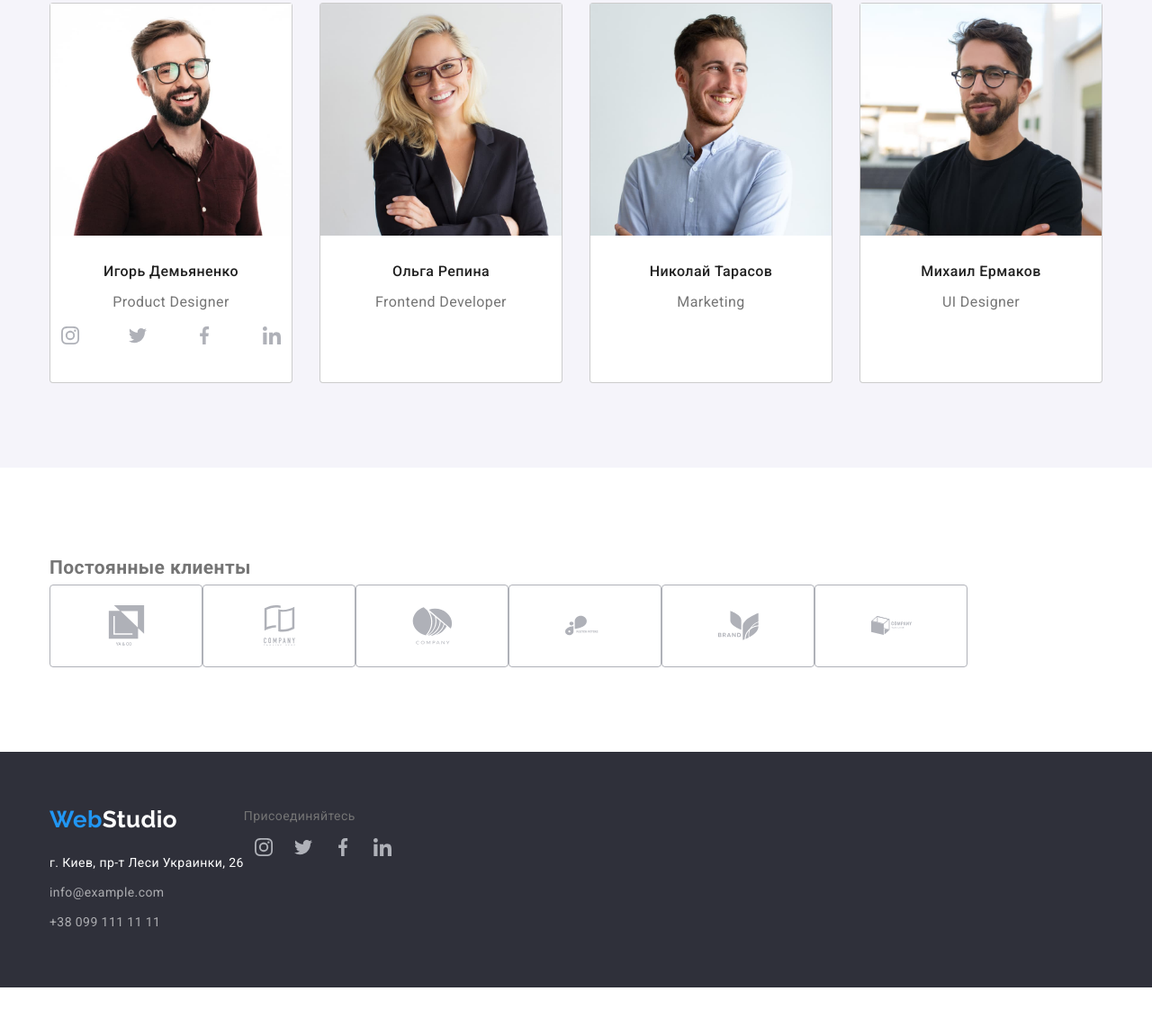
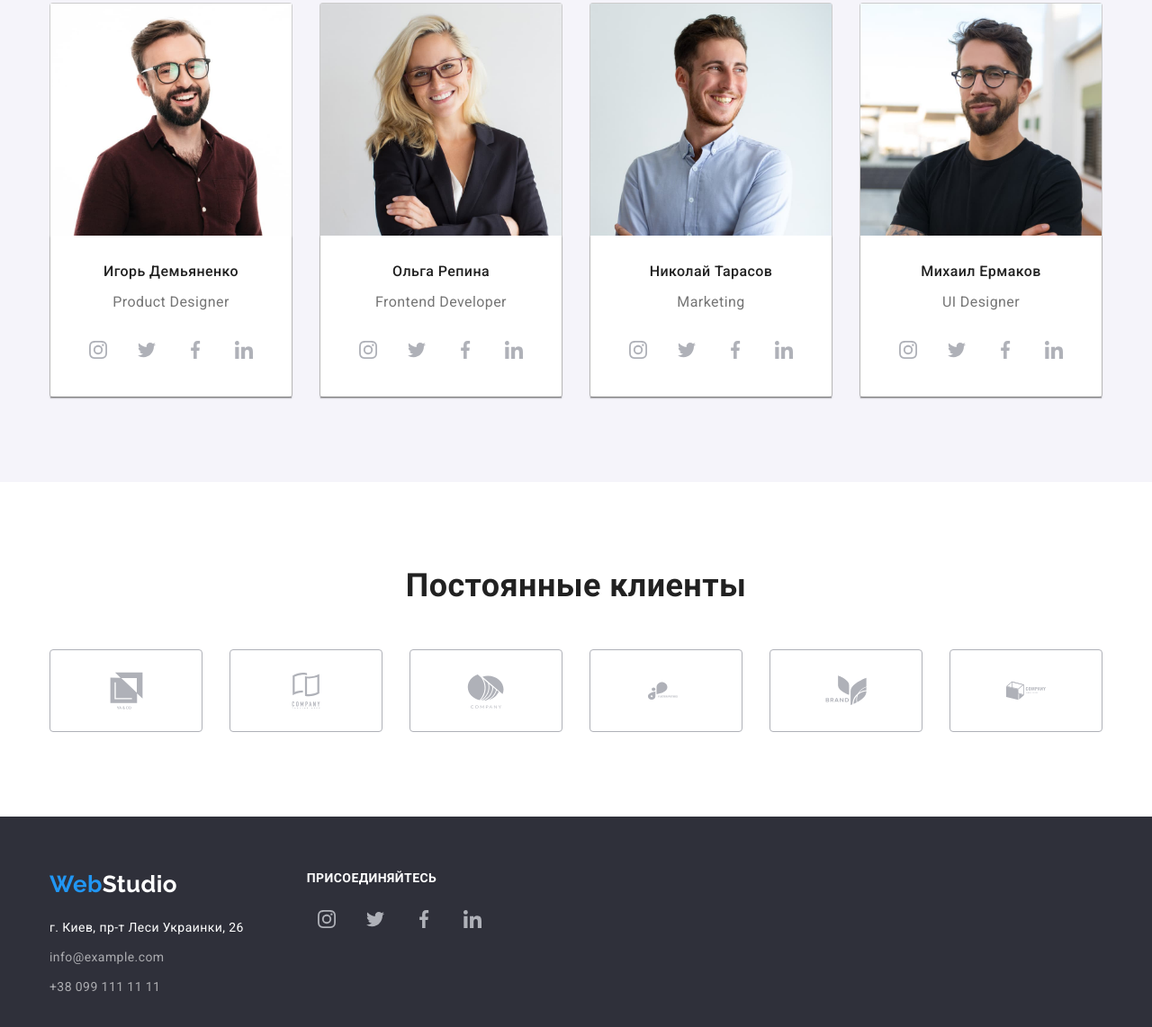
Before and after one commit to VadymDenysiuk/goit-markup-hw-04, a plain HTML site: page index.html in a window 1280 px wide. Shown: the part 1785-2927 px from the top of the page at 90% size. Before the commit the page ends 2883 px from the top, so only its background shows below. Drawn offline with nearby package versions, Linux system fonts and the light colour scheme.

Commit message:
Добавляет размеры иконок и позиционирует

```diff
--- a/css/style.css
+++ b/css/style.css
@@ -8,6 +8,7 @@
   --footer-text-color: rgba(255, 255, 255, 0.6);
   --team-line-color: rgba(0, 0, 0, 0.2);
   --works-line-color: #eeeeee;
+  --icons-color: #afb1b8;
 }
 h1,
 h2,
@@ -236,9 +237,9 @@ body {
   background-color: var(--grey-bg-color);
 }
 .team-container {
-  padding-top: 30px;
-  padding-bottom: 30px;
+  padding: 30px;
   text-align: center;
+  box-shadow: 0px 1px 3px rgba(0, 0, 0, 0.12), 0px 1px 1px rgba(0, 0, 0, 0.14), 0px 2px 1px rgba(0, 0, 0, 0.2);
 }
 .team .teammate {
   color: var(--title-text-color);
@@ -264,14 +265,15 @@ body {
 }
 .networks {
   display: flex;
-  justify-content: space-between;
+  justify-content: center;
   align-items: center;
+  margin-top: 16px;
 }
 .networks-link {
   display: flex;
   width: 44px;
   height: 44px;
-  color: #afb1b8;
+  color: var(--icons-color);
   border-radius: 50px;
   padding: 12px;
 }
@@ -283,6 +285,42 @@ body {
   width: 20px;
   height: 20px;
   fill: currentColor;
+}
+.networks .item {
+  border: none;
+}
+.networks .item + .item {
+  margin-left: 10px;
+}
+/* clients */
+.logo-clients {
+  display: flex;
+  padding: 0;
+  margin: 0;
+  list-style: none;
+}
+.link-clients {
+  padding: 0;
+  display: flex;
+  border: 1px solid var(--icons-color);
+  color: var(--icons-color);
+  width: 170px;
+  height: 92px;
+  border-radius: 4px;
+  justify-content: center;
+  align-items: center;
+}
+.link-clients:hover {
+  border: 1px solid var(--accent-color);
+  color: var(--accent-color);
+}
+.logo-svg {
+  display: block;
+  fill: currentColor;
+}
+
+.logo-clients .item + .item {
+  margin-left: 30px;
 }
 /* footer */
 .footer {
@@ -314,6 +352,40 @@ body {
 .footer-flex {
   display: flex;
 }
+.footer-svg {
+  margin-left: 70px;
+}
+.footer-text {
+  font-weight: 700;
+  line-height: 1.143;
+  text-transform: uppercase;
+  color: var(--primary-white-color);
+}
+/* .networks-footer {
+  display: flex;
+  /* justify-content: center;
+  align-items: center; */ /*
+}
+.icon-footer {
+  display: block;
+  width: 44px;
+  height: 44px;
+  color: var(--icons-color);
+  border-radius: 50px;
+  padding: 12px;
+}
+.footer-svg {
+  width: 20px;
+  height: 20px;
+  fill: currentColor;
+}
+.networks-footer .item + .item {
+  margin-left: 10px;
+}
+.icon-footer:hover {
+  background-color: var(--accent-color);
+  color: var(--primary-white-color);
+ */
 /*portfolio*/
 
 .button-portfolio {
@@ -349,9 +421,7 @@ body {
   color: var(--primary-white-color);
 }
 .portfolio-container {
-  padding-top: 20px;
-  padding-bottom: 20px;
-  padding-left: 24px;
+  padding: 20px 24px;
 }
 .works .work-name {
   font-size: 18px;
@@ -376,38 +446,6 @@ body {
   margin-bottom: 30px;
   border: 1px solid var(--works-line-color);
 }
-.logo-clients {
-  display: flex;
-  padding: 0;
-  margin: 0;
-  list-style: none;
-}
-.qwe {
-  padding: 0;
-  display: flex;
-  border: 1px solid #afb1b8;
-  color: #afb1b8;
-  width: 170px;
-  height: 92px;
-  border-radius: 4px;
-  justify-content: center;
-  align-items: center;
-}
-.qwe:hover {
-  border: 1px solid #2196f3;
-  color: #2196f3;
-}
-.link-client {
-  display: block;
-  width: 45px;
-  height: 45px;
-  fill: currentColor;
-  /* align-items: center;
-  margin: 0 auto; */
-  /* padding: 7px 6px 32px 33px; */
-}
-
-/* fill="var(--color2, #2196f3)" - иконки при ховере */
 
 .qqq {
   background-image: linear-gradient(to right, rgba(47, 48, 58, 0.4), rgba(47, 48, 58, 0.4)), url(../images/hero.jpg);
--- a/index.html
+++ b/index.html
@@ -130,16 +130,16 @@
               <div class="team-container">
                 <h3 class="teammate">Игорь Демьяненко</h3>
                 <p class="position">Product Designer</p>
-                <ul class="networks"><li><a href="" class="networks-link"><svg class="networks-svg">
+                <ul class="networks"><li class="item"><a href="" class="networks-link"><svg class="networks-svg">
                   <use href="./images/symbol-defs2.svg#icon-instagram"></use>
                 </svg></a></li>
-                <li><a href=""class=networks-link><svg class="networks-svg">
+                <li class="item"><a href=""class=networks-link><svg class="networks-svg">
                   <use href="./images/symbol-defs2.svg#icon-twitter"></use>
                 </svg></a></li>
-                <li><a href=""class=networks-link><svg class="networks-svg">
+                <li class="item"><a href=""class=networks-link><svg class="networks-svg">
                   <use href="./images/symbol-defs2.svg#icon-facebook"></use>
                 </svg></a></li>
-                <li><a href=""class=networks-link><svg class="networks-svg">
+                <li class="item"><a href=""class=networks-link><svg class="networks-svg">
                   <use href="./images/symbol-defs2.svg#icon-linkedin"></use>
                 </svg></a></li>
               </div>
@@ -149,6 +149,18 @@
               <div class="team-container">
                 <h3 class="teammate">Ольга Репина</h3>
                 <p class="position">Frontend Developer</p>
+                <ul class="networks"><li class="item"><a href="" class="networks-link"><svg class="networks-svg">
+                  <use href="./images/symbol-defs2.svg#icon-instagram"></use>
+                </svg></a></li>
+                <li class="item"><a href=""class=networks-link><svg class="networks-svg">
+                  <use href="./images/symbol-defs2.svg#icon-twitter"></use>
+                </svg></a></li>
+                <li class="item"><a href=""class=networks-link><svg class="networks-svg">
+                  <use href="./images/symbol-defs2.svg#icon-facebook"></use>
+                </svg></a></li>
+                <li class="item"><a href=""class=networks-link><svg class="networks-svg">
+                  <use href="./images/symbol-defs2.svg#icon-linkedin"></use>
+                </svg></a></li>
               </div>
             </li>
             <li class="item">
@@ -156,6 +168,18 @@
               <div class="team-container">
                 <h3 class="teammate">Николай Тарасов</h3>
                 <p class="position">Marketing</p>
+                <ul class="networks"><li class="item"><a href="" class="networks-link"><svg class="networks-svg">
+                  <use href="./images/symbol-defs2.svg#icon-instagram"></use>
+                </svg></a></li>
+                <li class="item"><a href=""class=networks-link><svg class="networks-svg">
+                  <use href="./images/symbol-defs2.svg#icon-twitter"></use>
+                </svg></a></li>
+                <li class="item"><a href=""class=networks-link><svg class="networks-svg">
+                  <use href="./images/symbol-defs2.svg#icon-facebook"></use>
+                </svg></a></li>
+                <li class="item"><a href=""class=networks-link><svg class="networks-svg">
+                  <use href="./images/symbol-defs2.svg#icon-linkedin"></use>
+                </svg></a></li>
               </div>
             </li>
             <li class="item">
@@ -163,53 +187,66 @@
               <div class="team-container">
                 <h3 class="teammate">Михаил Ермаков</h3>
                 <p class="position">UI Designer</p>
+                <ul class="networks"><li class="item"><a href="" class="networks-link"><svg class="networks-svg">
+                  <use href="./images/symbol-defs2.svg#icon-instagram"></use>
+                </svg></a></li>
+                <li class="item"><a href=""class=networks-link><svg class="networks-svg">
+                  <use href="./images/symbol-defs2.svg#icon-twitter"></use>
+                </svg></a></li>
+                <li class="item"><a href=""class=networks-link><svg class="networks-svg">
+                  <use href="./images/symbol-defs2.svg#icon-facebook"></use>
+                </svg></a></li>
+                <li class="item"><a href=""class=networks-link><svg class="networks-svg">
+                  <use href="./images/symbol-defs2.svg#icon-linkedin"></use>
+                </svg></a></li>
               </div>
             </li>
           </ul>
         </div>
       </section>
+      <!--Постоянные клиенты-->
       <section class="section clients">
         <div class="container">
-          <h1>Постоянные клиенты</h1>
+          <h2 class="section-title">Постоянные клиенты</h2>
           <ul class="logo-clients">
-            <li>
-              <a class="qwe" href="">
-                <svg class="link-client">
+            <li class="item">
+              <a class="link-clients" href="">
+                <svg class="logo-svg" width="41" height="46.7">
                   <use href="./images/symbol-defs2.svg#icon-client1"></use>
                 </svg>
               </a>
             </li>
-            <li>
-              <a class="qwe" href="">
-                <svg class="link-client">
+            <li class="item">
+              <a class="link-clients" href="">
+                <svg class="logo-svg" width="40" height="52">
                   <use href="./images/symbol-defs2.svg#icon-client2"></use>
                 </svg>
               </a>
             </li>
-            <li>
-              <a class="qwe" href="">
-                <svg class="link-client">
+            <li class="item">
+              <a class="link-clients" href="">
+                <svg class="logo-svg" width="43.46" height="41.18">
                   <use href="./images/symbol-defs2.svg#icon-client3"></use>
                 </svg>
               </a>
             </li>
-            <li>
-              <a class="qwe" href="">
-                <svg class="link-client">
+            <li class="item">
+              <a class="link-clients" href="">
+                <svg class="logo-svg" width="84.44" height="40.62">
                   <use href="./images/symbol-defs2.svg#icon-client4"></use>
                 </svg>
               </a>
             </li>
-            <li>
-              <a class="qwe" href="">
-                <svg class="link-client">
+            <li class="item">
+              <a class="link-clients" href="">
+                <svg class="logo-svg" width="62.54" height="45.43">
                   <use href="./images/symbol-defs2.svg#icon-client5"></use>
                 </svg>
               </a>
             </li>
-            <li>
-              <a class="qwe" href="">
-                <svg class="link-client">
+            <li class="item">
+              <a class="link-clients" href="">
+                <svg class="logo-svg" width="93.79" height="43.93">
                   <use href="./images/symbol-defs2.svg#icon-client6"></use>
                 </svg>
               </a>
@@ -230,18 +267,18 @@
           </ul>
         </address></div>
         <div class="footer-svg">
-          <p>Присоединяйтесь</p>
+          <p class="footer-text">Присоединяйтесь</p>
           <ul class="networks">
-            <li><a href="" class="networks-link"><svg class="networks-svg">
+            <li class="item"><a href="" class="networks-link"><svg class="networks-svg">
                   <use href="./images/symbol-defs2.svg#icon-instagram"></use>
                 </svg></a></li>
-            <li><a href="" class="networks-link"><svg class="networks-svg">
+            <li class="item"><a href="" class="networks-link"><svg class="networks-svg">
                   <use href="./images/symbol-defs2.svg#icon-twitter"></use>
                 </svg></a></li>
-            <li><a href="" class="networks-link"><svg class="networks-svg">
+            <li class="item"><a href="" class="networks-link"><svg class="networks-svg">
                   <use href="./images/symbol-defs2.svg#icon-facebook"></use>
                 </svg></a></li>
-            <li><a href="" class="networks-link"><svg class="networks-svg">
+            <li class="item"><a href="" class="networks-link"><svg class="networks-svg">
                   <use href="./images/symbol-defs2.svg#icon-linkedin"></use>
                 </svg></a></li>
           </ul>
```
Also changed, not shown: portfolio.html (+49 -4 lines).
